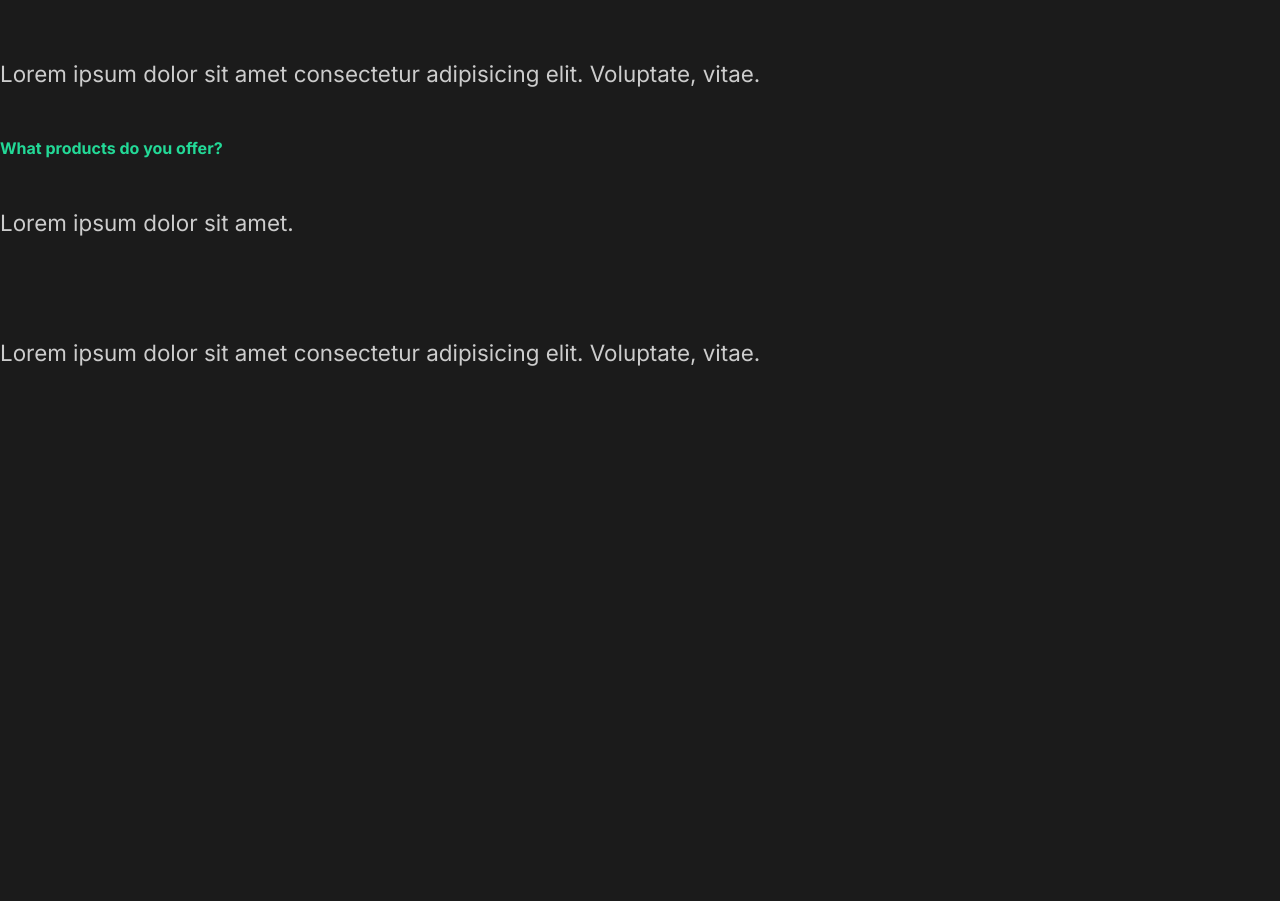
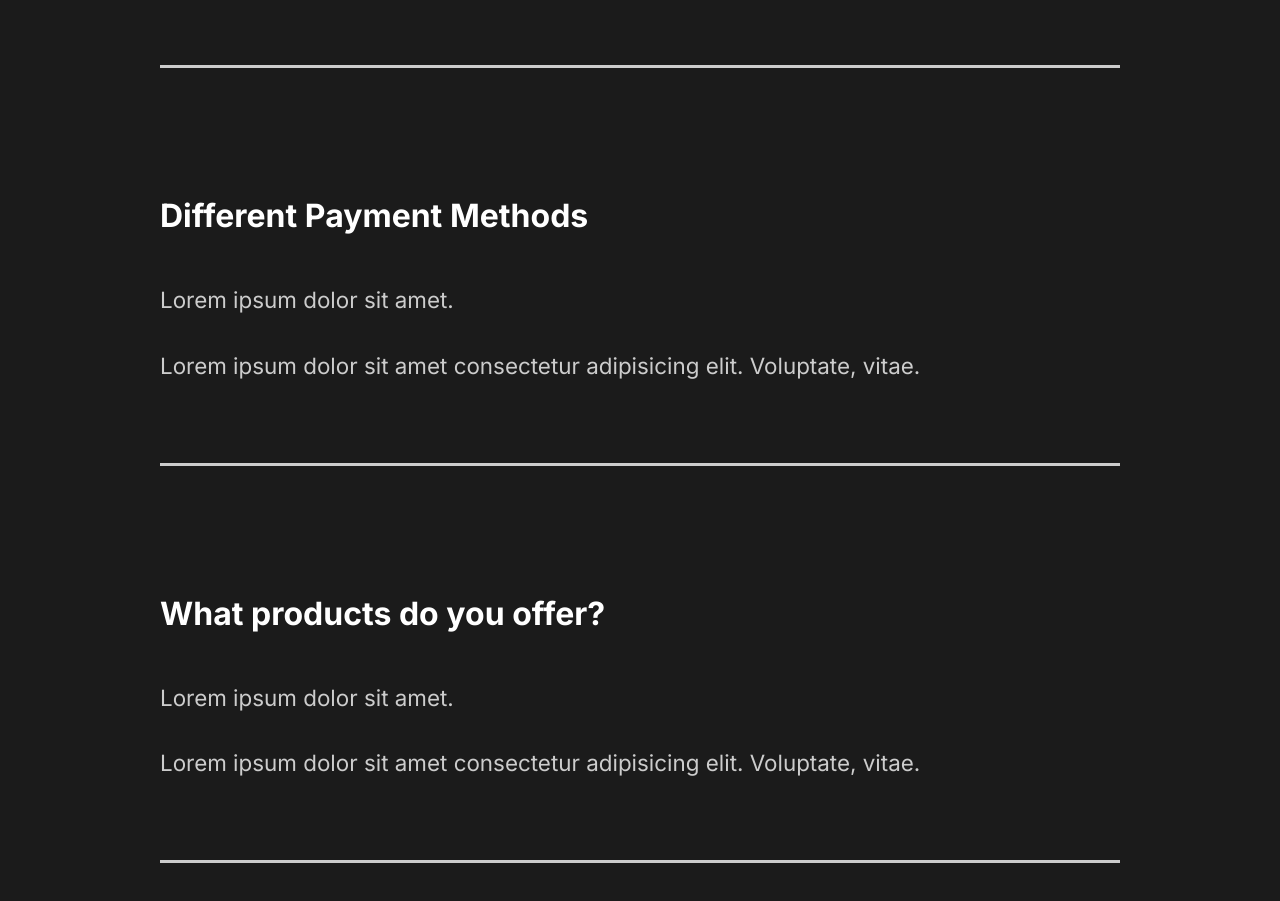
Before and after one commit to Behruz0129/capture-portfolio-deved-react, a JavaScript app: page / in a window 1280 px wide. Shown: the part 2220-3121 px from the top of the page. Before the commit the page ends 2638 px from the top, so only its background shows below. Built offline with nearby package versions, Linux system fonts and the light colour scheme; the HTML template or start-up script is replaced by a standard one.

Commit message:
6. Faq Section styled

```diff
--- a/src/components/FaqSection.js
+++ b/src/components/FaqSection.js
@@ -1,6 +1,10 @@
+//import styled
+import styled from 'styled-components';
+import { About } from '../styles';
+
 const FaqSection = () => {
   return (
-    <div className='faq'>
+    <Faq>
       <h2>
         Any Questions? <span>FAQ</span>
       </h2>
@@ -13,6 +17,7 @@
             vitae.
           </p>
         </div>
+        <div className='faq-line'></div>
       </div>
       <div className='question'>
         <h4>Different Payment Methods</h4>
@@ -23,6 +28,7 @@
             vitae.
           </p>
         </div>
+        <div className='faq-line'></div>
       </div>
       <div className='question'>
         <h4>What products do you offer?</h4>
@@ -33,9 +39,38 @@
             vitae.
           </p>
         </div>
+        <div className='faq-line'></div>
       </div>
-    </div>
+    </Faq>
   );
 };
 
+//styled components
+const Faq = styled(About)`
+  display: block;
+  span {
+    display: block;
+  }
+  h2 {
+    padding-bottom: 2rem;
+    font-weight: lighter;
+  }
+  .faq-line {
+    background: #ccc;
+    height: 0.2rem;
+    margin: 2rem 0rem;
+    width: 100%;
+  }
+  .question {
+    padding: 3rem 0rem;
+    cursor: pointer;
+  }
+  .answer {
+    padding: 2rem 0rem;
+    p {
+      padding: 1rem 0rem;
+    }
+  }
+`;
+
 export default FaqSection;
--- a/src/components/GlobalStyle.js
+++ b/src/components/GlobalStyle.js
@@ -39,7 +39,7 @@
     }
     h4 {
         font-weight: bold;
-        color: #23d997;
+        font-size: 2rem;
     }
     a {
         font-size: 1.1rem;
--- a/src/components/ServicesSection.js
+++ b/src/components/ServicesSection.js
@@ -76,7 +76,7 @@
     display: flex;
     align-items: center;
     h3 {
-      margin-left: 1rem;
+      margin-left: 2rem;
       background: white;
       color: black;
       padding: 1rem;
```
